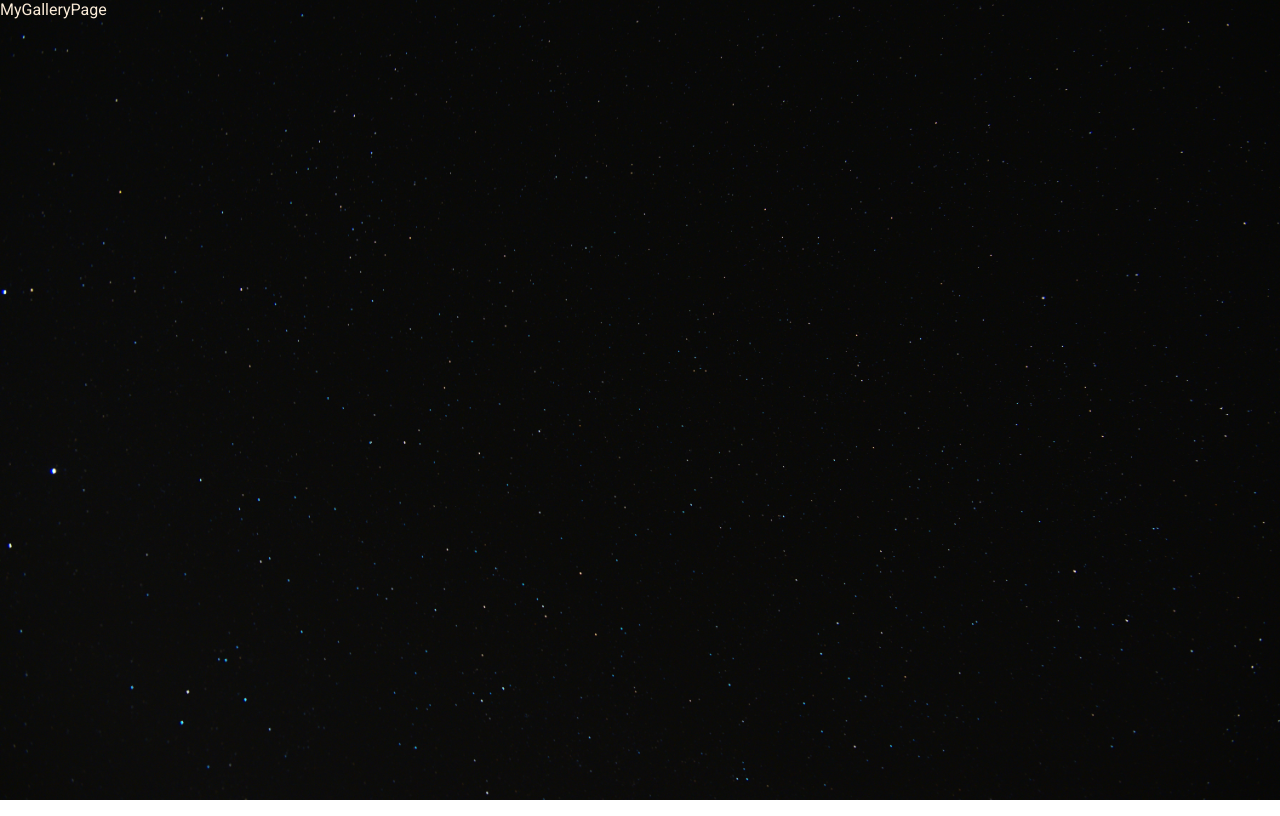
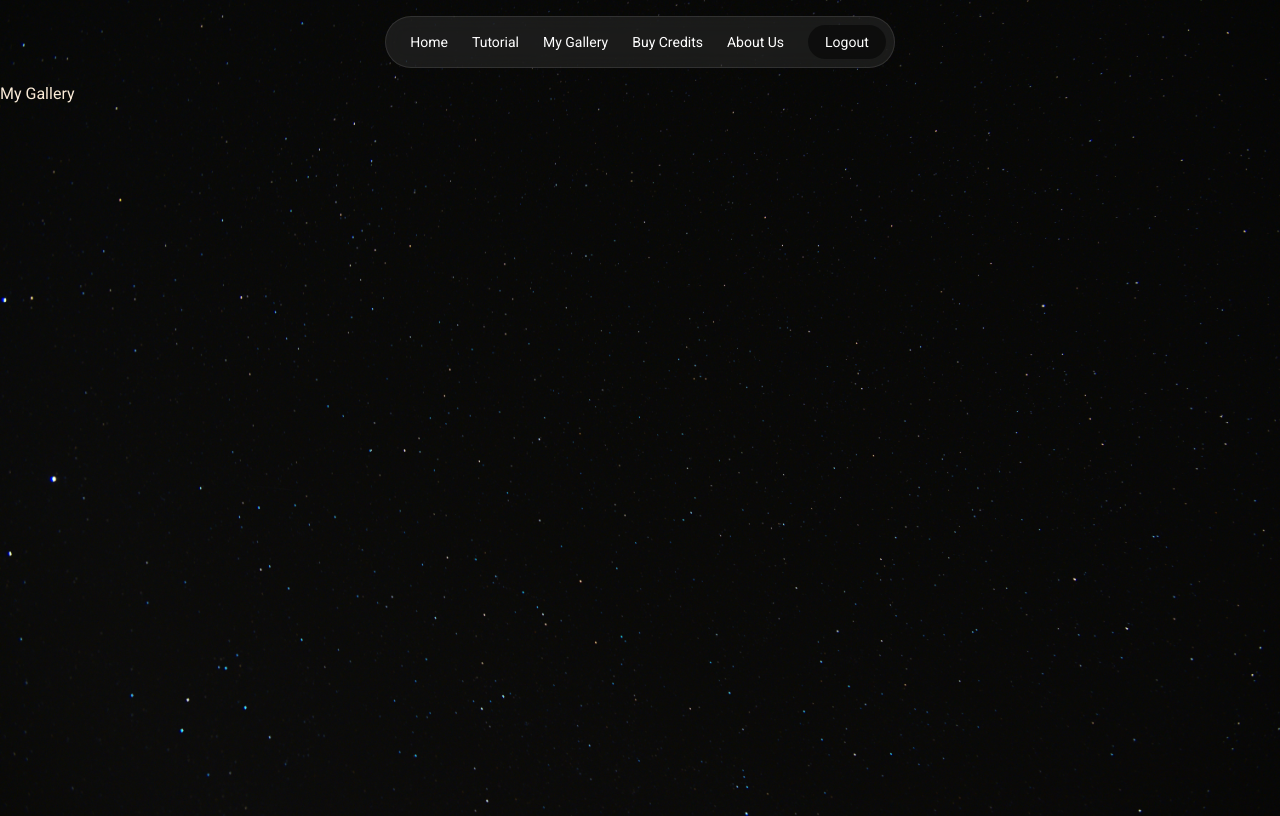
Before and after one commit to Bad-Astronomer/Meap-Project, a React (Vite) app in the folder frontend/: page /mygallery in a window 1280 px wide. Built offline with nearby package versions, Linux system fonts and the light colour scheme.

Commit message:
Added Navbar to all pages

```diff
--- a/frontend/src/pages/AboutUsPage.jsx
+++ b/frontend/src/pages/AboutUsPage.jsx
@@ -1,9 +1,13 @@
-import React from 'react'
+import React from "react";
+import Navbar from "../components/Navbar";
 
 const AboutUsPage = () => {
   return (
-    <div>AboutUsPage</div>
-  )
-}
+    <div>
+      <Navbar />
+      AboutUsPage
+    </div>
+  );
+};
 
-export default AboutUsPage
+export default AboutUsPage;
--- a/frontend/src/pages/BuyCreditsPage.jsx
+++ b/frontend/src/pages/BuyCreditsPage.jsx
@@ -1,9 +1,13 @@
-import React from 'react'
+import React from "react";
+import Navbar from '../components/Navbar'
 
 const BuyCreditsPage = () => {
   return (
-    <div>BuyCreditsPage</div>
-  )
-}
+    <div>
+      <Navbar />
+      Buy Credits
+    </div>
+  );
+};
 
-export default BuyCreditsPage
+export default BuyCreditsPage;
--- a/frontend/src/pages/MyGalleryPage.jsx
+++ b/frontend/src/pages/MyGalleryPage.jsx
@@ -1,9 +1,13 @@
-import React from 'react'
+import React from "react";
+import Navbar from '../components/Navbar'
 
 const MyGalleryPage = () => {
   return (
-    <div>MyGalleryPage</div>
-  )
-}
+    <div>
+      <Navbar />
+      My Gallery
+    </div>
+  );
+};
 
-export default MyGalleryPage
+export default MyGalleryPage;
--- a/frontend/src/pages/TutorialPage.jsx
+++ b/frontend/src/pages/TutorialPage.jsx
@@ -1,9 +1,14 @@
-import React from 'react'
+import React from "react";
+import Navbar from '../components/Navbar'
+
 
 const TutorialPage = () => {
   return (
-    <div>TutorialPage</div>
-  )
-}
+    <div>
+      <Navbar />
+      Tutorial
+    </div>
+  );
+};
 
-export default TutorialPage
+export default TutorialPage;
```
